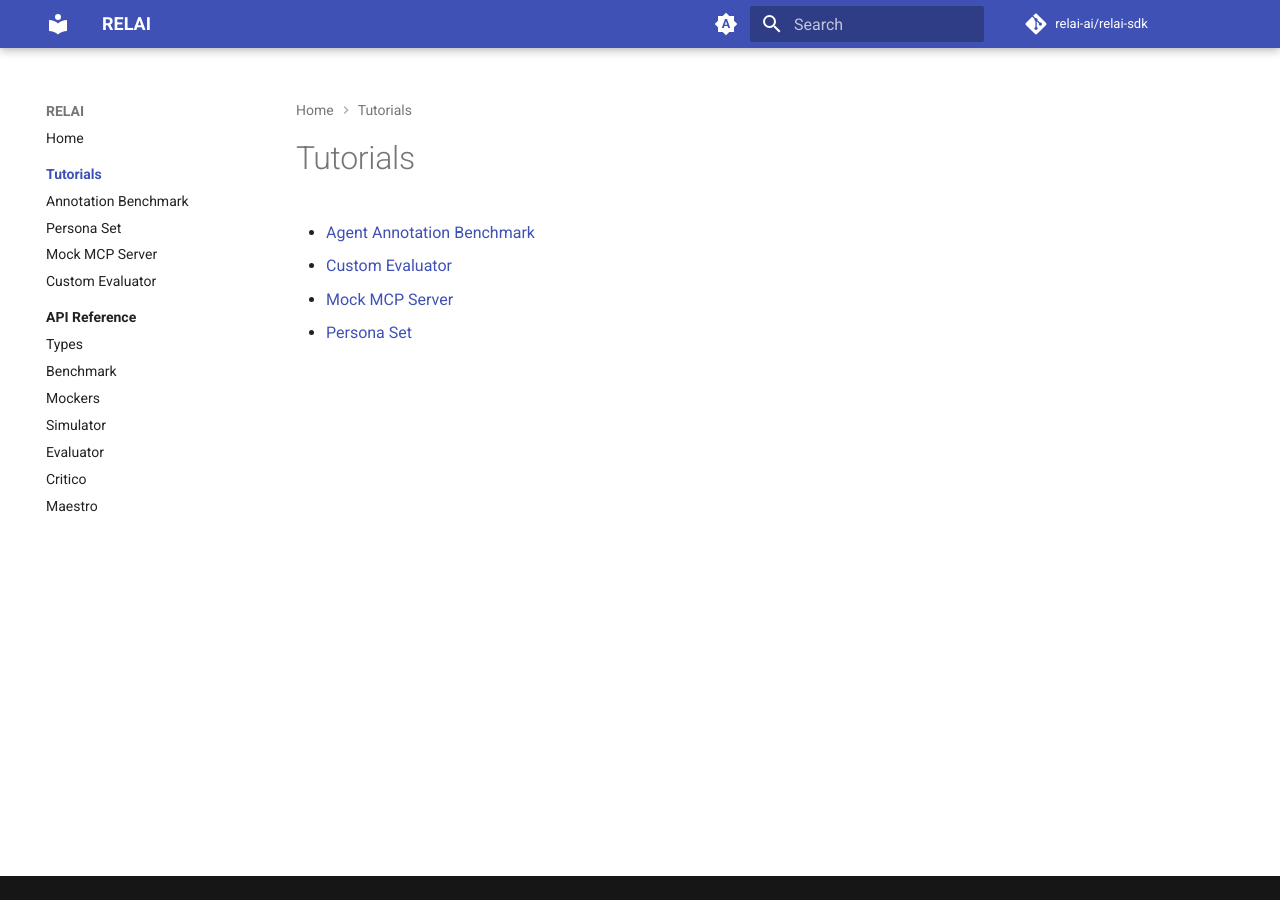
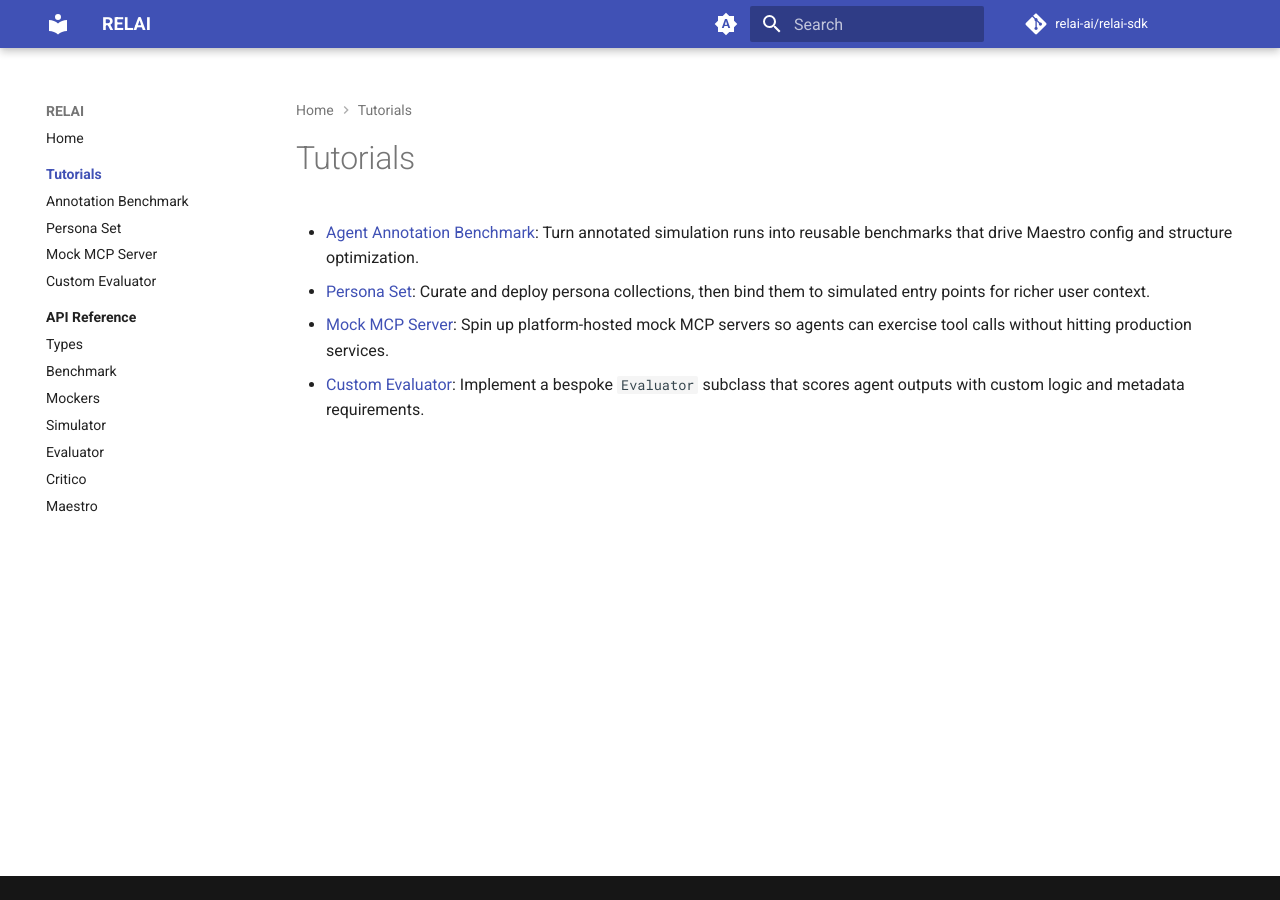
Before and after one commit to relai-ai/relai-sdk, an MkDocs documentation site: the page built from docs/tutorials/index.md, in a window 1280 px wide. Built offline with MkDocs 1.6.1 and Material for MkDocs 9.7.7, drawn with Linux system fonts in a browser that asks for light colours; comment, search, counter and statistics services are not loaded.

Commit message:
Add indexes for tutorials and API reference

```diff
--- a/docs/tutorials/index.md
+++ b/docs/tutorials/index.md
@@ -1,6 +1,6 @@
 <h1>Tutorials</h1>
 
-- [Agent Annotation Benchmark](annotation-benchmark.md)
-- [Custom Evaluator](custom-evaluator.md)
-- [Mock MCP Server](mock-mcp-server.md)
-- [Persona Set](persona-set.md)
+- [Agent Annotation Benchmark](annotation-benchmark.md): Turn annotated simulation runs into reusable benchmarks that drive Maestro config and structure optimization.
+- [Persona Set](persona-set.md): Curate and deploy persona collections, then bind them to simulated entry points for richer user context.
+- [Mock MCP Server](mock-mcp-server.md): Spin up platform-hosted mock MCP servers so agents can exercise tool calls without hitting production services.
+- [Custom Evaluator](custom-evaluator.md): Implement a bespoke `Evaluator` subclass that scores agent outputs with custom logic and metadata requirements.
```
Also changed, not shown: docs/api/index.md (+8 -0 lines).
